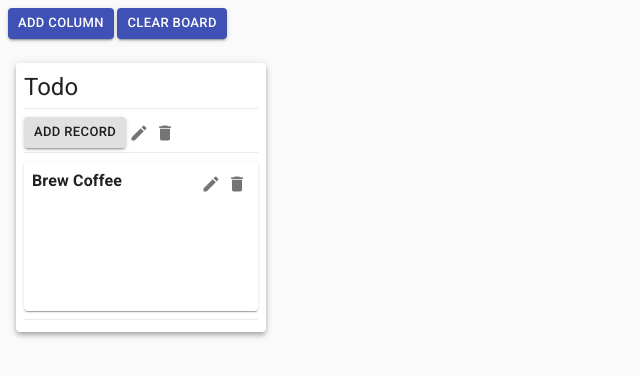
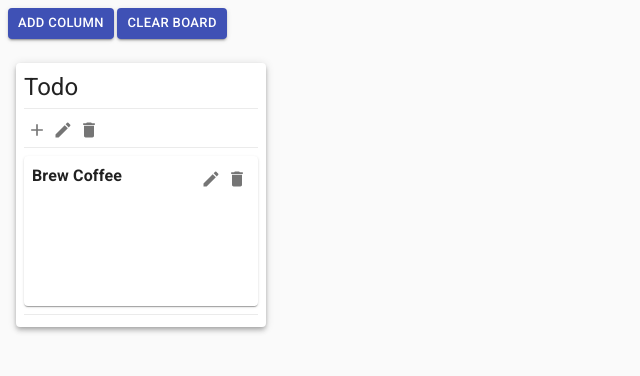
Before and after one commit to lukasgillmann/kg-kanban, a React (Create React App) app: page / in a window 1280 px wide. Shown: the top 376 px of the page, without its empty margins (0-640 px from the left). Built offline with nearby package versions, Linux system fonts and the light colour scheme.

Commit message:
Replace with icon button

```diff
--- a/src/PersonalKanban/components/Column/Column.tsx
+++ b/src/PersonalKanban/components/Column/Column.tsx
@@ -1,5 +1,4 @@
 import React from "react";
-import Button from "@material-ui/core/Button";
 import Paper from "@material-ui/core/Paper";
 import Typography from "@material-ui/core/Typography";
 import Divider from "@material-ui/core/Divider";
@@ -71,11 +70,7 @@ export const ColumnAction: React.FC<ColumnActionProps> = (props) => {
   const classes = useColumnActionStyles();
   return (
     <>
-      {showAddRecordAction && (
-        <Button variant="contained" onClick={onAddRecord}>
-          Add Record
-        </Button>
-      )}
+      {showAddRecordAction && <IconButton icon="add" onClick={onAddRecord} />}
       {showEditAction && <IconButton icon="edit" onClick={onEdit} />}
       {showDeleteAction && <IconButton icon="delete" onClick={onDelete} />}
       <Divider className={classes.divider} />
```
